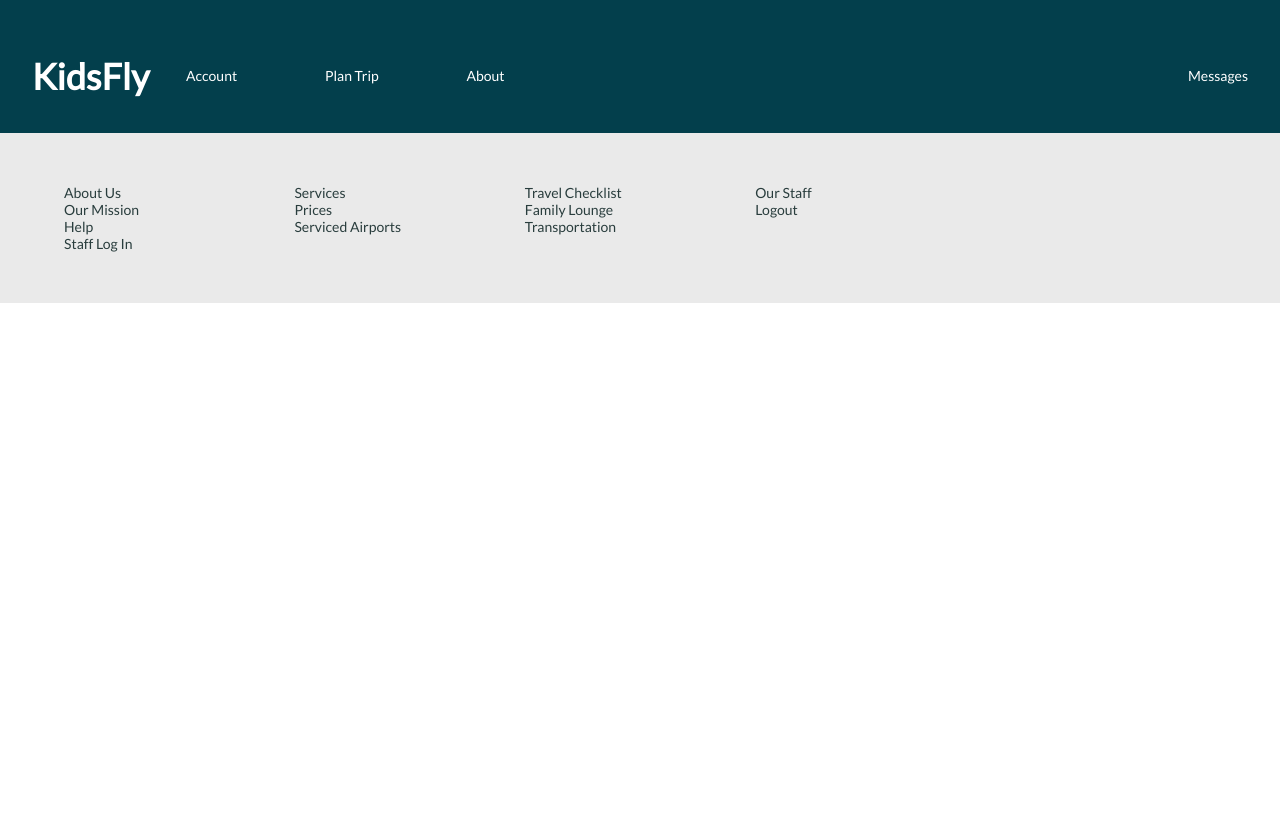
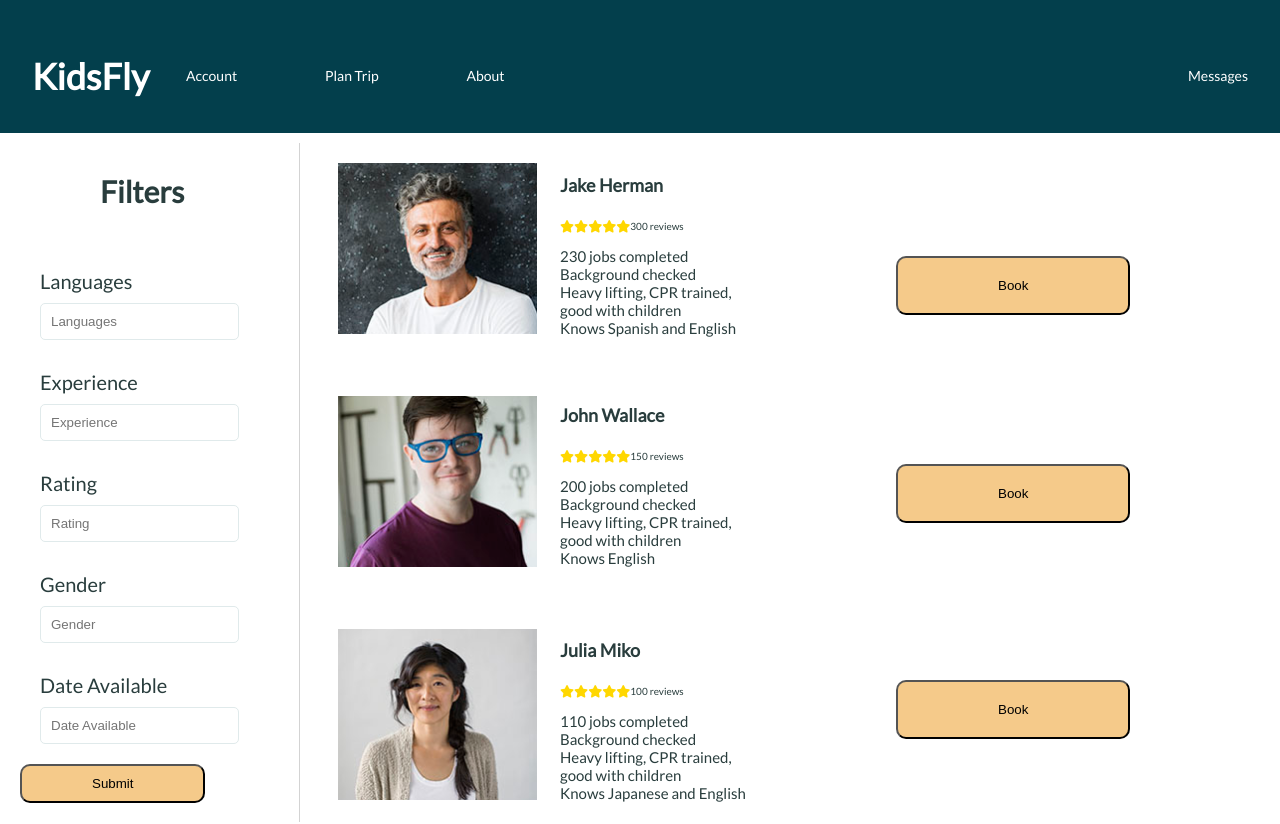
Before and after one commit to Build-Week-Kids-Fly-2/Front-End, a React (Create React App) app in the folder kidsfly/: page /booking in a window 1280 px wide. Shown: the top 824 px of the page. Before the commit the page ends 800 px from the top, so only its background shows below. Built offline with nearby package versions, Linux system fonts and the light colour scheme; sample sign-in values are in the browser's storage.

Commit message:
added booking assistant

```diff
--- a/kidsfly/src/Components/BookingAssistant.js
+++ b/kidsfly/src/Components/BookingAssistant.js
@@ -1,16 +1,126 @@
 import React from 'react';
 import styled from 'styled-components';
+import asst1 from "../img/assistant1.png"
+import asst2 from "../img/assistant2.png"
+import asst3 from "../img/assistant3.png"
+
 
 const BookStyle = styled.div `
+  .fas{
+    color: gold;
+  }
+  h4 {
+    text-align: left;
+    font-family: Lato;
+    font-style: normal;
+    font-weight: bold;
+    font-size: 18px;
+    line-height: 22px;
 
+  }
+
+  .jake{
+      position: absolute;
+      width: 195px;
+      height: 150px;
+      left: 560px;
+      top: 150px;
+    }
+   .john{
+      position: absolute;
+      width: 195px;
+      height: 150px;
+      left: 560px;
+      top: 380px;
+   }
+   .julia{
+      position: absolute;
+      width: 195px;
+      height: 150px;
+      left: 560px;
+      top: 615px;
+   }
+  p {
+    text-align: left;
+    font-size: 1.5rem;
+  }
+  .btn1{
+    position: absolute;
+    left: 70%;
+    top: 32%;
+  }
+  .btn2{
+    position: absolute;
+    left: 70%;
+    top: 58%;
+  }
+  .btn3{
+    position: absolute;
+    left: 70%;
+    top: 85%;
+  }
+  .btn {
+    padding: 20px 100px;
+    background: #F5CA8A;
+    border-radius: 10px;
+  }
+   .asstcontent{
+    margin-left: 3%;
+  }
+  .assts{
+    padding-top: 30px;
+    padding-bottom: 30px;
+  }
+
+  .filters{
+    padding-right: 60px;
+    border-right: 1px solid lightgrey;
+    margin-top: 10px;
+    margin-bottom: 10px;
+  }
+  h3 {
+    padding-left: 100px;
+  }
+  .filform{
+    display: flex;
+    flex-direction: column;
+    padding-left: 20px;
+
+  }
+  .content-container{
+    display: flex;
+    padding-bottom: 20px;
+   }
+   label{
+     text-align:left;
+     padding-bottom: 10px;
+     padding-top: 30px;
+     font-size: 2rem;
+   }
+   input{
+    padding: 10px;
+    background: #FFFFFF;
+    border: 1px solid #E0EAEB;
+    box-sizing: border-box;
+    border-radius: 5px;
+   }
+   .subbtn{
+    background: #F5CA8A;
+    border-radius: 10px;
+    padding: 10px 70px;
+   }
+   .substy{
+     padding-top: 20px;
+   }
 `
 
 const BookingAssistant = () => {
   return (
+    <div>
     <BookStyle>
     <div className="nav-container">
         <header>
-     <a href="https://kidsfly-web25.netlify.com/index.html"><h2>KidsFly</h2></a>
+          <a href="landing.html"><h2>KidsFly</h2></a>
           <nav className="left-nav">
             <a href="/dashboard">Account</a>
             <a href="/bookingform">Plan Trip</a>
@@ -21,6 +131,126 @@ return (
           </nav>
         </header>
       </div>
+      <div className="content-container">
+        {/* form */}
+        <div className="filters">
+          <h3>Filters</h3>
+          <form className="filform">
+            <div className="filform">
+              <label>Languages</label>
+              <input
+                type="text"
+                name="languages"
+                //  value={adminSignup.name}
+                placeholder='Languages'
+              //  onChange={handleChange} required
+              />
+            </div>
+            <div className="filform">
+              <label>Experience</label>
+              <input
+                type="text"
+                name="experience"
+                //  value={adminSignup.location}
+                placeholder='Experience'
+              //  onChange={handleChange} required
+              />
+            </div>
+            <div className="filform">
+              <label>Rating</label>
+              <input
+                type="text"
+                name="rating"
+                //  value={adminSignup.airportping}
+                placeholder='Rating'
+              //  onChange={handleChange} required
+              />
+            </div>
+            <div className="filform">
+              <label>Gender</label><input
+                type="text"
+                name="gender"
+                //  value={adminSignup.password}
+                placeholder='Gender'
+              //  onChange={handleChange} required
+              />
+            </div>
+            <div className="filform">
+              <label>Date Available</label><input
+                type="text"
+                name="date available"
+                //  value={adminSignup.password}
+                placeholder='Date Available'
+              //  onChange={handleChange} required
+              />
+            </div>
+
+            <div className="substy"><button className="subbtn">Submit</button></div>
+          </form>
+          {/* content */}
+        </div>
+        <div className="asstcontent">
+          <div className="assistants">
+            <div className="assts"><img src={asst1} alt="man" /></div>
+            <div className="jake">
+              <h4>Jake Herman</h4>
+              <i class="fas fa-star fa-lg"></i>
+              <i class="fas fa-star fa-lg"></i>
+              <i class="fas fa-star fa-lg"></i>
+              <i class="fas fa-star fa-lg"></i>
+              <i class="fas fa-star fa-lg"></i>300 reviews
+        <p>230 jobs completed<br></br>
+                Background checked <br></br>
+                Heavy lifting, CPR trained, good
+        with children<br></br>
+                Knows Spanish and English </p>
+            </div>
+            <div><button className="btn1 btn">Book</button></div>
+
+          </div>
+
+          <div className="assistants">
+            <div className="assts"><img src={asst2} alt="man with glasses" /></div>
+            <div className="john">
+              <h4>John Wallace </h4>
+              <i class="fas fa-star fa-lg"></i>
+              <i class="fas fa-star fa-lg"></i>
+              <i class="fas fa-star fa-lg"></i>
+              <i class="fas fa-star fa-lg"></i>
+              <i class="fas fa-star fa-lg"></i>150 reviews
+              <p>
+                200 jobs completed<br></br>
+                Background checked <br></br>
+                Heavy lifting, CPR trained, good
+                with children<br></br>
+                Knows English
+              </p>
+            </div>
+            <div><button className="btn2 btn">Book</button></div>
+          </div>
+
+          <div className="assistants">
+            <div className="assts"><img src={asst3} alt="woman" /></div>
+            <div className="julia">
+              <h4>Julia Miko </h4>
+              <i class="fas fa-star fa-lg"></i>
+              <i class="fas fa-star fa-lg"></i>
+              <i class="fas fa-star fa-lg"></i>
+              <i class="fas fa-star fa-lg"></i>
+              <i class="fas fa-star fa-lg"></i>100 reviews
+              <p>
+                110 jobs completed<br></br>
+                Background checked <br></br>
+                Heavy lifting, CPR trained, good
+                with children<br></br>
+                Knows Japanese and English
+        </p>
+            </div>
+            <div><button className="btn3 btn">Book</button></div>
+          </div>
+        </div>
+      </div>
+    {/* footer */}
     <div className="foot-container">
         <footer>
           <div className="footCol1">
@@ -49,7 +279,7 @@ return (
             </footer>
             </div>
         </BookStyle>
+        </div>
   )
   }
-
 export default BookingAssistant;
```
Lines whose indentation alone changed are shown as unchanged.
